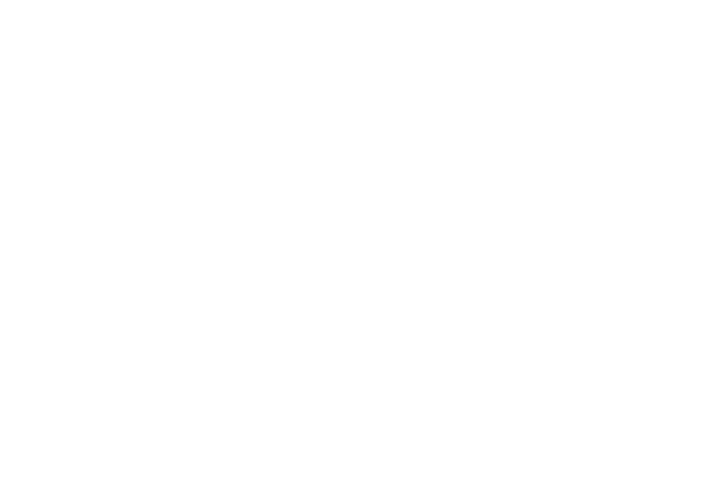
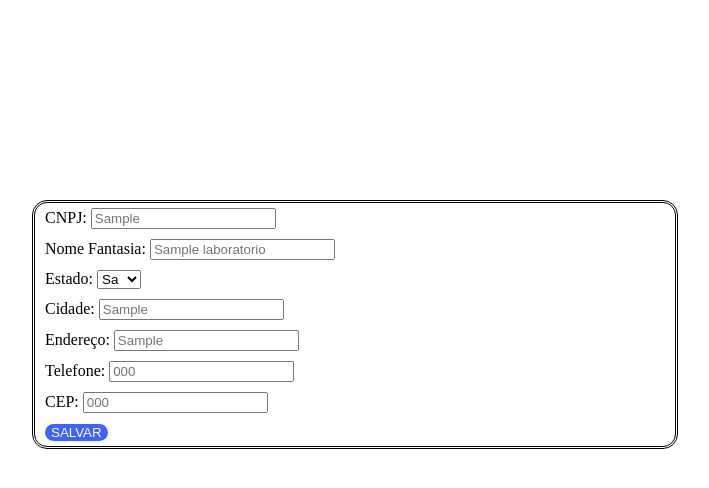
Before and after one commit to ICEI-PUC-Minas-PMV-ADS/pmv-ads-2021-2-e2-proj-int-t5-certificacao-de-materiais, a PHP site: page /labs.php in a window 1280 px wide. Before the commit the part shown is empty. Shown: the top 488 px of the page, without its empty margins (288-997 px from the left). Run offline with PHP 8.4, Linux system fonts and the light colour scheme; the visitor is signed in with stand-in values (Sample User, id 1); tables that the repository leaves empty hold one stand-in row (values such as "Sample post").

Commit message:
funcionalidade: resgate de cadastro

```diff
--- a/src/labs.php
+++ b/src/labs.php
@@ -69,14 +69,65 @@ if (isset($_SESSION["isLogged"]) && $_SESSION["isLogged"] === true) {
         if (isset($_SESSION["isLogged"]) && $_SESSION["isLogged"] === true) {
 
             // Verifica se há Laboratório associado à conta.
-            $stmt = $mysqli->prepare("SELECT id FROM Laboratorio WHERE usuario_username = ?");
+            $stmt = $mysqli->prepare("SELECT nome, cnpj, uf, cidade, endereco, cep, telefone FROM Laboratorio WHERE usuario_username = ?");
             $stmt->bind_param('s', $_SESSION["username"]);
             $stmt->execute();
             $stmt->store_result();
 
             if ($stmt->num_rows == 1) {
 
-                // TODO: Há laboratório cadastrado ao login. Direcionar direto para as certificações?
+                $stmt->bind_result($nome, $cnpj, $uf, $cidade, $endereco, $cep, $telefone);
+                $stmt->fetch();
+
+                echo "<div class='container'><form action='labs.php' method='post'>
+                    <div class='form-line'>
+                        <label>CNPJ: </label>
+                        <input type='text' name='cnpj' placeholder='$cnpj'></input>
+                        <span style='color:red'>$cnpj_err</span>
+                    </div>
+                    <div class='form-line'>
+                        <label>Nome Fantasia: </label>
+                        <input type='text' name='nome' placeholder='$nome'></input>
+                        <span style='color:red'>$nome_err</span>
+                    </div>
+                    <div class='form-line'>
+                        <label>Estado: </label>
+                        <select name='uf'>
+                            <option value='--'>$uf</option>
+                            <option value='AC'>AC</option><option value='AL'>AL</option><option value='AP'>AP</option><option value='AM'>AM</option>
+                            <option value='BA'>BA</option><option value='CE'>CE</option><option value='DF'>DF</option><option value='ES'>ES</option>
+                            <option value='GO'>GO</option><option value='MA'>MA</option><option value='MT'>MT</option><option value='MS'>MS</option>
+                            <option value='MG'>MG</option><option value='PA'>PA</option><option value='PE'>PE</option><option value='PI'>PI</option>
+                            <option value='RJ'>RJ</option><option value='RN'>RN</option><option value='RS'>RS</option><option value='RO'>RO</option>
+                            <option value='RR'>RR</option><option value='SC'>SC</option><option value='SP'>SP</option><option value='SE'>SE</option>
+                            <option value='TO'>TO</option>
+                        </select>
+                        <span style='color:red'>$uf_err</span>
+                    </div>
+                    <div class='form-line'>
+                        <label>Cidade: </label>
+                        <input type='text' name='cidade' placeholder='$cidade'></input>
+                        <span style='color:red'>$cidade_err</span>
+                    </div>
+                    <div class='form-line'>
+                        <label>Endereço: </label>
+                        <input type='text' name='endereco' placeholder='$endereco'></input>
+                        <span style='color:red'>$endereco_err</span>
+                    </div>
+                    <div class='form-line'>
+                        <label>Telefone: </label>
+                        <input type='text' name='telefone' placeholder='$telefone'></input>
+                        <span style='color:red'>$telefone_err</span>
+                    </div>
+                    <div class='form-line'>
+                        <label>CEP: </label>
+                        <input type='text' name='cep' placeholder='$cep'></input>
+                        <span style='color:red'>$cep_err</span>
+                    </div>
+                    <div class='form-line'>
+                    <input id='login-btn' class='clickable' type='submit' value='SALVAR'>
+                    </div>
+                </form></div>"; // Fim do echo.
 
             } else {
 
```
